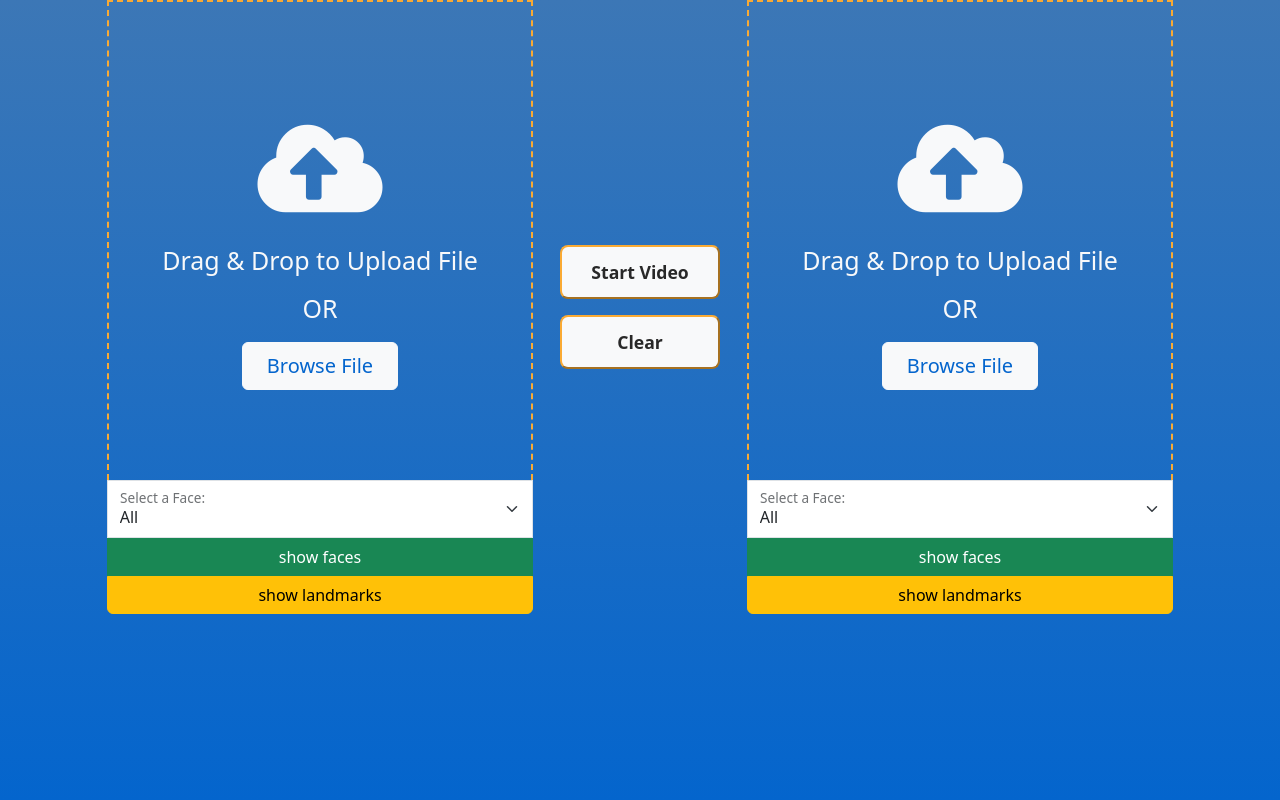
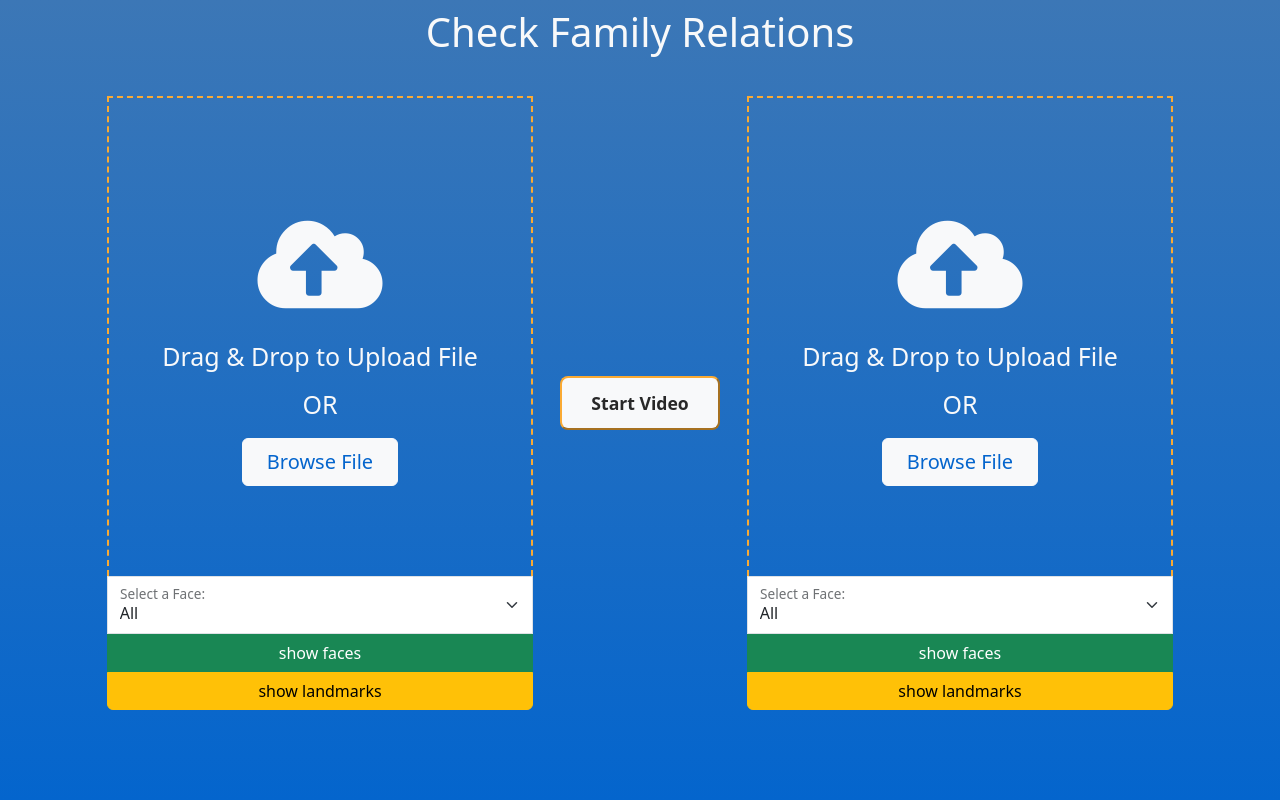
Before and after one commit to ofekhta1/Face-Frontend, a Flask app: page /check_family in a window 1280 px wide. Shown: the part 56-856 px from the top of the page. Run offline with Flask 3, Linux system fonts and the light colour scheme.

Commit message:
trimmed some unnecessary buttons and code

```diff
--- a/app.py
+++ b/app.py
@@ -217,7 +217,7 @@ def index():
                 data = response.json()
                 uploaded_images = uploaded_images + data["images"]
                 errors = errors + data["errors"]
-                current_images=data['images']
+                # current_images=data['images']
                 messages = messages + data["messages"]
 
                 for i in range(len(data['faces_length'])):
--- a/templates/check_family.html
+++ b/templates/check_family.html
@@ -2,6 +2,7 @@
     block content %}
 
     <div class="content">
+    <h1 class="text-light m-4 text-center user-select-none">Check Family Relations</h1>
         <div class="main-container mb-5">
             <form action="/check_family" method="POST" enctype="multipart/form-data" class="w-100">
                 <div class="d-flex align-items-center justify-content-center">
@@ -84,7 +85,6 @@
                         {% if current | length == 2%}
                         <input type="submit" name="action" value="Check_Family" class="submit-btn w-75 m-2" />
                         {%endif%}
-                        <input type="submit" name="action" value="Clear" class="submit-btn w-75 m-2" />
 
                     </div>
                     {% endif %}
--- a/templates/image.html
+++ b/templates/image.html
@@ -83,7 +83,6 @@ block content %}
                     {% if current | length == 0%}
                     <button id="startVideoBtn" class="submit-btn rounded-3 w-75 m-2" type="button">Start Video</button>
                     {%endif%}
-                    <input type="submit" name="action" value="Detect" class="submit-btn w-75 m-2" />
                     <input type="submit" name="action" value="Check" class="submit-btn w-75 m-2" />
                     {% if current | length == 2%}
                     <input type="submit" name="action" value="Compare" class="submit-btn w-75 m-2" />
```
